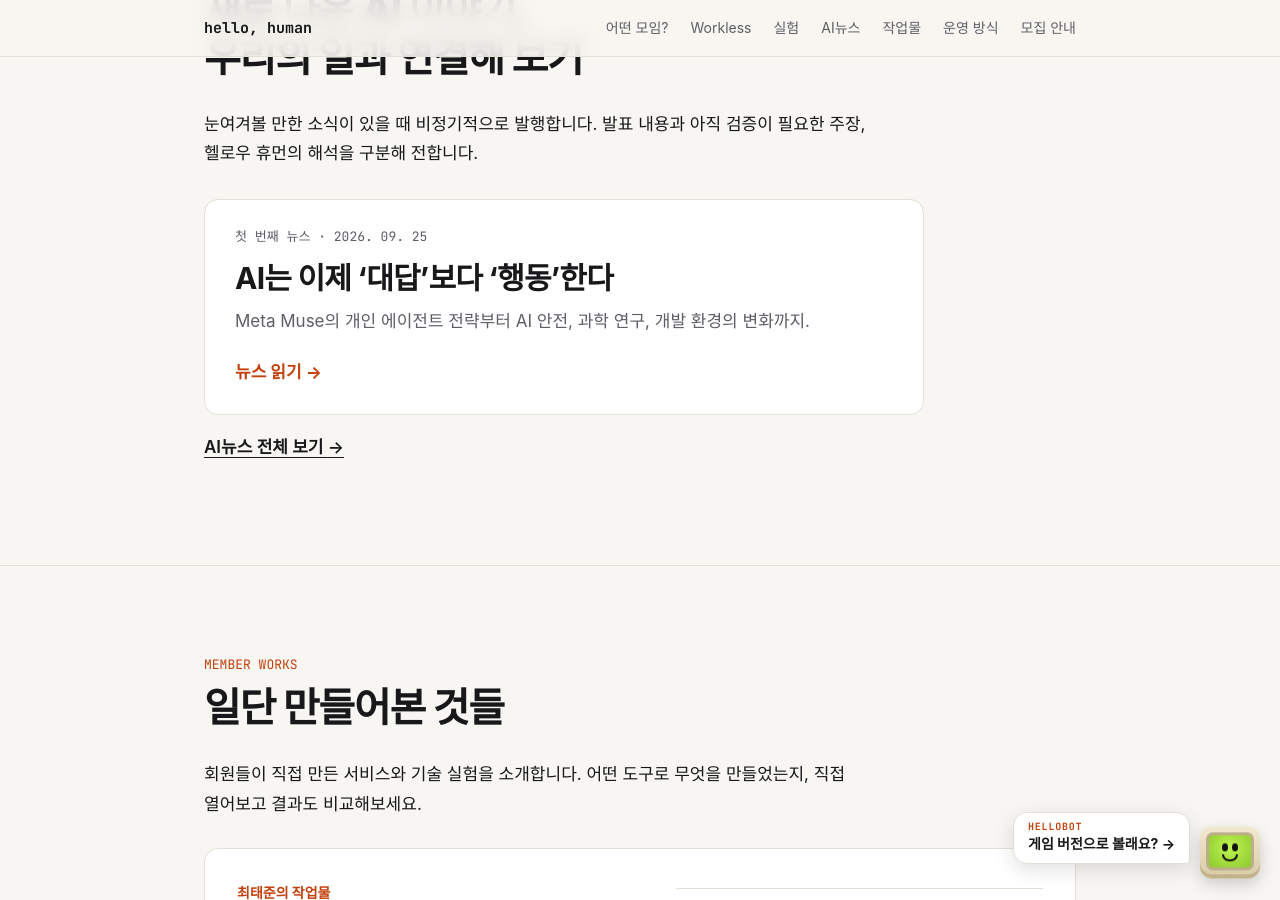
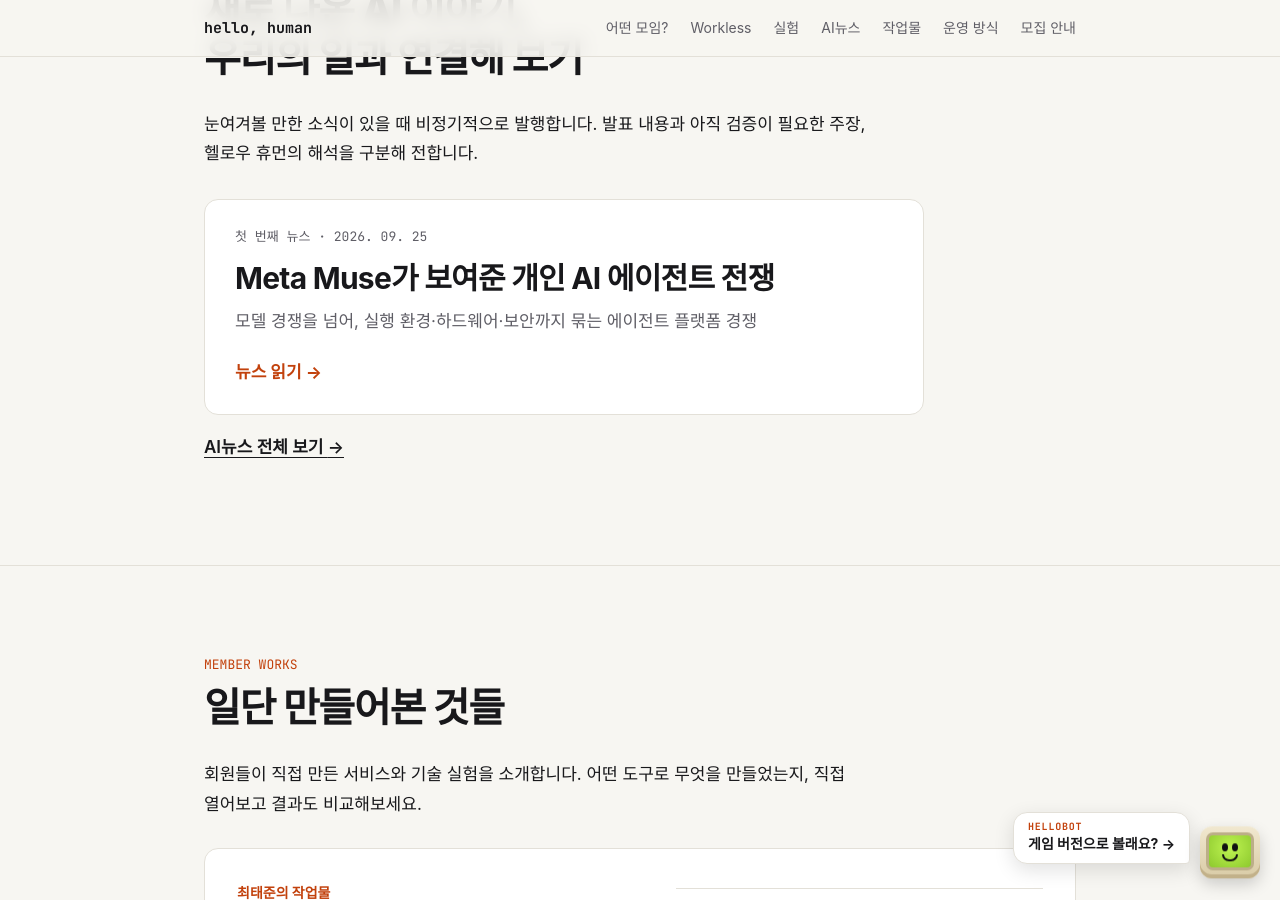
Before and after one commit to SoorimSun/hello-human, a Jekyll site: the page index.html, which Jekyll copies as it is, in a window 1280 px wide and 900 px high, scrolled down 4324 px. Built offline with Jekyll 4.4.1, drawn with Linux system fonts in a browser that asks for light colours; some web fonts are replaced.

Commit message:
Update AI news headline and listing subtitle

```diff
--- a/index.html
+++ b/index.html
@@ -185,8 +185,8 @@
       <p>눈여겨볼 만한 소식이 있을 때 비정기적으로 발행합니다. 발표 내용과 아직 검증이 필요한 주장, 헬로우 휴먼의 해석을 구분해 전합니다.</p>
       <a class="news-home-feature" href="news/2026-09-25-ai-agents.html">
         <span class="news-home-meta">첫 번째 뉴스 · 2026. 09. 25</span>
-        <strong>AI는 이제 ‘대답’보다 ‘행동’한다</strong>
-        <span>Meta Muse의 개인 에이전트 전략부터 AI 안전, 과학 연구, 개발 환경의 변화까지.</span>
+        <strong>Meta Muse가 보여준 개인 AI 에이전트 전쟁</strong>
+        <span>모델 경쟁을 넘어, 실행 환경·하드웨어·보안까지 묶는 에이전트 플랫폼 경쟁</span>
         <span class="news-home-cta">뉴스 읽기 <span aria-hidden="true">→</span></span>
       </a>
       <p class="news-home-all"><a href="news/">AI뉴스 전체 보기 <span aria-hidden="true">→</span></a></p>
--- a/news/2026-09-25-ai-agents.html
+++ b/news/2026-09-25-ai-agents.html
@@ -4,7 +4,7 @@
 <meta charset="utf-8">
 <meta name="viewport" content="width=device-width, initial-scale=1">
 <meta name="robots" content="noindex, nofollow, noarchive">
-<title>AI는 이제 ‘대답’보다 ‘행동’한다 · AI뉴스 · 헬로우 휴먼</title>
+<title>Meta Muse가 보여준 개인 AI 에이전트 전쟁 · AI뉴스 · 헬로우 휴먼</title>
 <meta name="description" content="Meta Muse의 개인 에이전트 전략, 호주 정부 사이트 사고, Claude의 과학 연구를 통해 행동하는 AI의 가능성과 통제를 살펴봅니다.">
 <link rel="stylesheet" href="https://cdn.jsdelivr.net/gh/orioncactus/pretendard@v1.3.9/dist/web/variable/pretendardvariable-dynamic-subset.min.css">
 <link rel="preconnect" href="https://fonts.googleapis.com">
@@ -29,7 +29,7 @@
     <header class="news-article-header wrap">
       <a class="news-back" href="./">← AI뉴스 목록</a>
       <p class="news-kicker">AI NEWS <span aria-hidden="true">/</span> ISSUE 01</p>
-      <h1>AI는 이제 ‘대답’보다<br><em>‘행동’한다</em></h1>
+      <h1>Meta Muse가 보여준<br><em>개인 AI 에이전트 전쟁</em></h1>
       <p class="news-deck">Meta는 개인 에이전트 Muse를 이메일, 쇼핑, 컴퓨터, 안경으로 넓혔습니다. AI가 실제 일을 하기 시작할 때, 편리함과 통제는 함께 설계해야 합니다.</p>
       <div class="news-article-meta"><time datetime="2026-09-25">2026년 9월 25일</time><span>헬로우 휴먼 AI뉴스</span></div>
     </header>
--- a/news/index.html
+++ b/news/index.html
@@ -43,8 +43,8 @@
           <span class="news-issue-number">01</span>
           <span class="news-issue-main">
             <span class="news-issue-meta"><time datetime="2026-09-25">2026. 09. 25</time> · 에이전트 / 안전 / 연구</span>
-            <strong>AI는 이제 ‘대답’보다 ‘행동’한다</strong>
-            <span>Meta Muse의 개인 에이전트 전략과 AI가 실제로 일을 할 때 달라지는 것들.</span>
+            <strong>Meta Muse가 보여준 개인 AI 에이전트 전쟁</strong>
+            <span>모델 경쟁을 넘어, 실행 환경·하드웨어·보안까지 묶는 에이전트 플랫폼 경쟁</span>
           </span>
           <span class="news-issue-arrow" aria-hidden="true">↗</span>
         </a>
```
